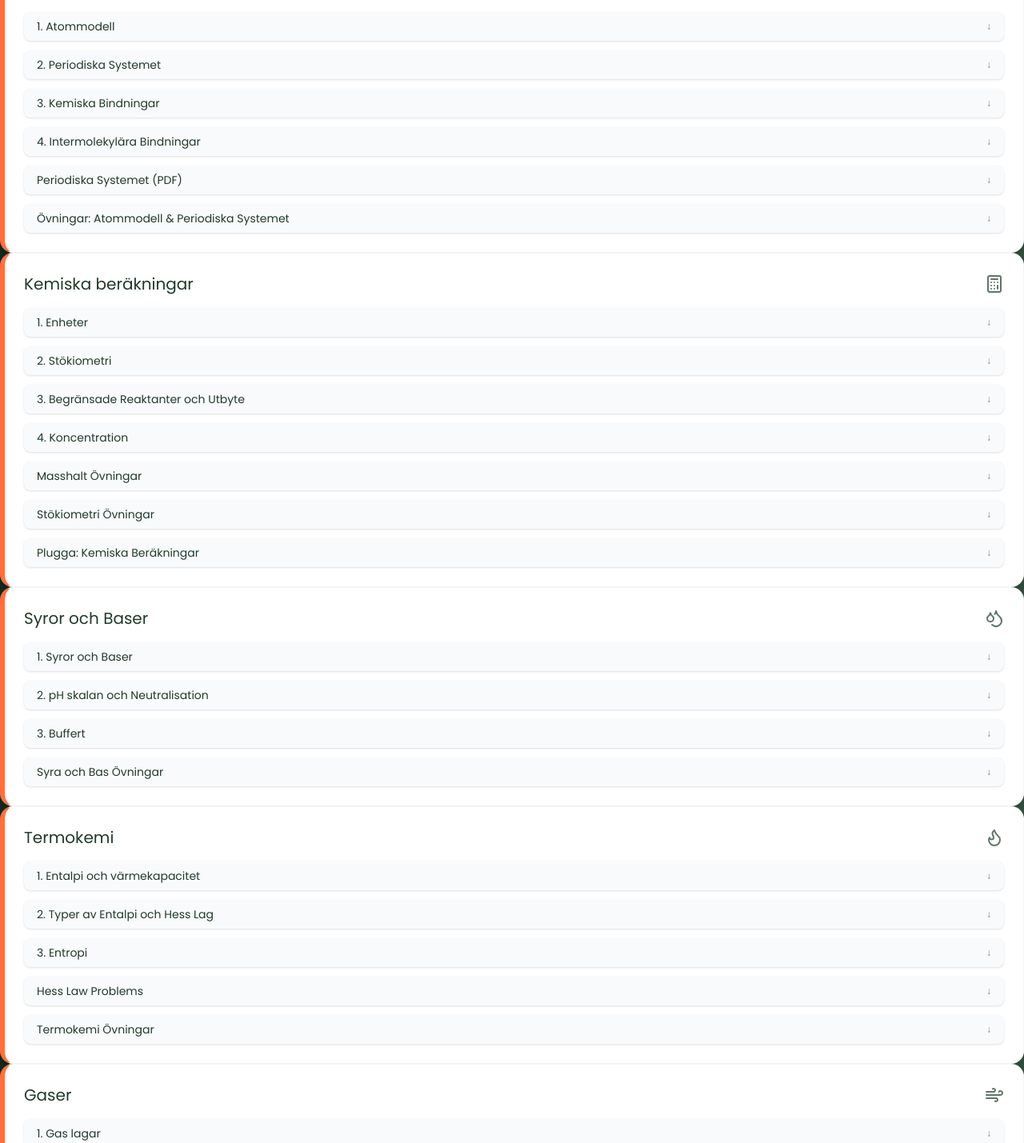
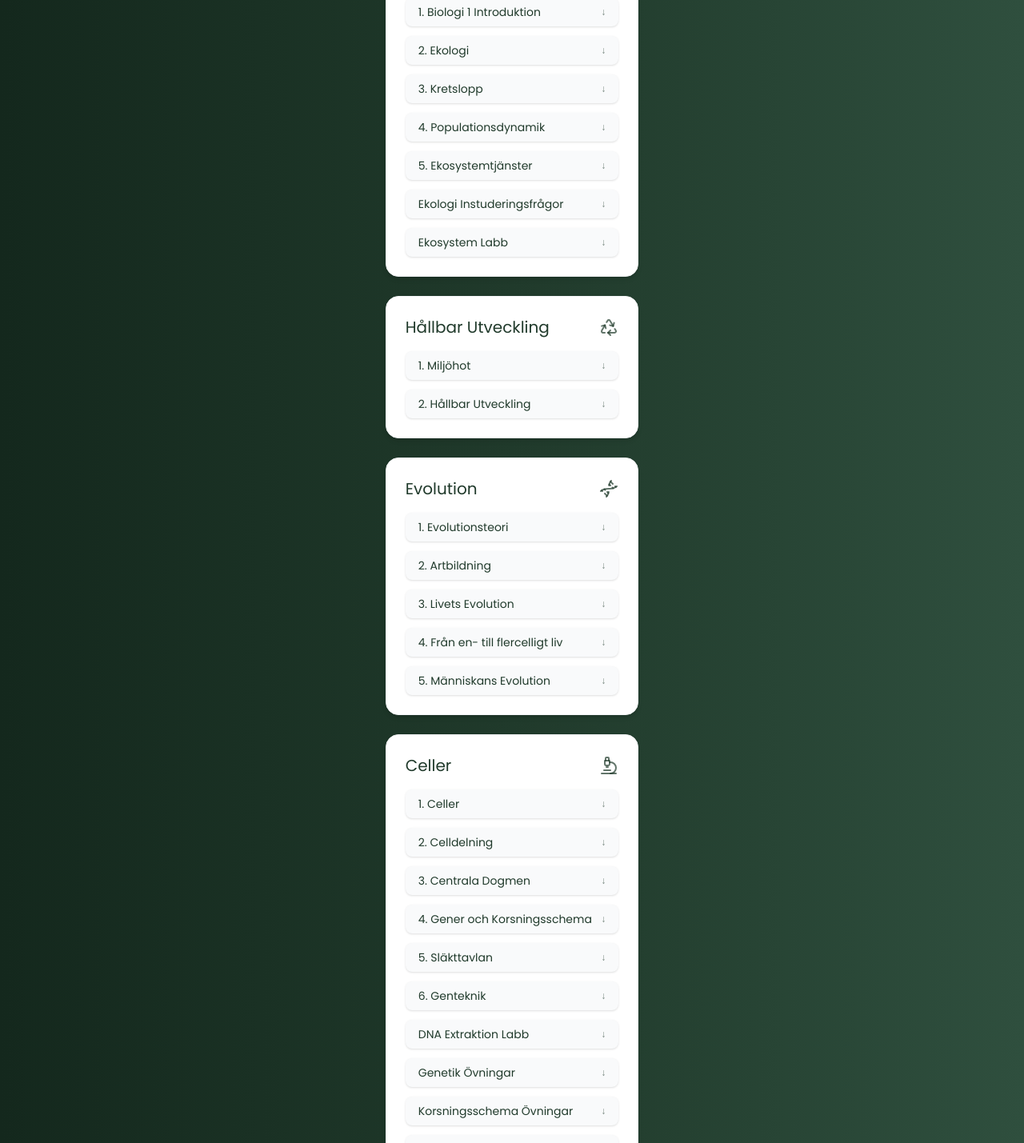
Before and after one commit to jennymakki/Makkis-vetenskaps-rum, a Next.js app in the folder fares-labratorium-next/: page /biologi1 in a window 1280 px wide. Shown: the part 361-1790 px from the top of the page at 80% size. Built offline with nearby package versions, Linux system fonts and the light colour scheme.

Commit message:
biologi1 klar

```diff
--- a/fares-labratorium-next/app/biologi1/page.tsx
+++ b/fares-labratorium-next/app/biologi1/page.tsx
@@ -1,6 +1,6 @@
-import Link from "next/link";
 import LessonCard from "../components/LessonCard";
-import { kemi1Sections } from "@/src/data/kemi1";
+import { biologi1Sections } from "@/src/data/biologi1";
+import BackButton from "../components/BackButton";
 
 export const metadata = {
   title: "Biologi 1 - Makkis Vetenskapsrum",
@@ -8,22 +8,31 @@ export const metadata = {
 
 export default function Biologi1Page() {
   return (
-    <div className="biologi1__div">
-      <h2 className="kemi1__h2">Kemi 1</h2>
+    <main className="max-w-3xl mx-auto px-6 py-12 space-y-10">
 
-      {kemi1Sections.map((section) => (
+      <section className="text-center">
+        <h2 className="text-4xl font-light text-[#f3f3f3]">
+          Biologi 1
+        </h2>
+
+        <p className="text-[#f3f3f3] mt-2">
+          Lektionsmaterial och resurser
+        </p>
+      </section>
+
+      <section className="space-y-6">
+        {biologi1Sections.map((section) => (
           <LessonCard
             key={section.title}
             title={section.title}
             Icon={section.icon}
             files={section.files}
-          themeClass={section.theme}
           />
         ))}
+      </section>
 
-      <Link href="/kemi" className="Back">
-        Tillbaka
-      </Link>
-    </div>
+      <BackButton />
+
+    </main>
   );
 }
--- a/fares-labratorium-next/src/data/biologi1.ts
+++ b/fares-labratorium-next/src/data/biologi1.ts
@@ -0,0 +1,170 @@
+import {
+  Globe,
+  Recycle,
+  Dna,
+  Microscope,
+  PawPrint,
+  TreePine,
+} from "lucide-react";
+
+export const biologi1Sections = [
+  {
+    title: "Ekologi",
+    icon: Globe,
+    theme: "theme-biology",
+    files: [
+      {
+        name: "1. Biologi 1 Introduktion",
+        href: "/lessons/biologi1/1. Ekologi/1. Biologi 1 Introduktion.pptx",
+      },
+      {
+        name: "2. Ekologi",
+        href: "/lessons/biologi1/1. Ekologi/2. Ekologi.pptx",
+      },
+      {
+        name: "3. Kretslopp",
+        href: "/lessons/biologi1/1. Ekologi/3. Kretslopp.pptx",
+      },
+      {
+        name: "4. Populationsdynamik",
+        href: "/lessons/biologi1/1. Ekologi/4. Populationsdynamik.pptx",
+      },
+      {
+        name: "5. Ekosystemtjänster",
+        href: "/lessons/biologi1/1. Ekologi/5. Ekosystemtjänster.pptx",
+      },
+      {
+        name: "Ekologi Instuderingsfrågor",
+        href: "/lessons/biologi1/1. Ekologi/Ekologi Instuderingsfrågor.docx",
+      },
+      {
+        name: "Ekosystem Labb",
+        href: "/lessons/biologi1/1. Ekologi/Ekosystem Labb.docx",
+      },
+    ],
+  },
+
+  {
+    title: "Hållbar Utveckling",
+    icon: Recycle,
+    theme: "theme-biology",
+    files: [
+      {
+        name: "1. Miljöhot",
+        href: "/lessons/biologi1/2. Hållbar Utveckling/1. Miljöhot.pptx",
+      },
+      {
+        name: "2. Hållbar Utveckling",
+        href: "/lessons/biologi1/2. Hållbar Utveckling/2. Hållbar Utveckling.pptx",
+      },
+    ],
+  },
+
+  {
+    title: "Evolution",
+    icon: Dna,
+    theme: "theme-biology",
+    files: [
+      {
+        name: "1. Evolutionsteori",
+        href: "/lessons/biologi1/3. Evolution/1. Evolutionsteori.pptx",
+      },
+      {
+        name: "2. Artbildning",
+        href: "/lessons/biologi1/3. Evolution/2. Artbildning.pptx",
+      },
+      {
+        name: "3. Livets Evolution",
+        href: "/lessons/biologi1/3. Evolution/3. Livets Evolution .pptx",
+      },
+      {
+        name: "4. Från en- till flercelligt liv",
+        href: "/lessons/biologi1/3. Evolution/4. Från en- till flercelligt liv .pptx",
+      },
+      {
+        name: "5. Människans Evolution",
+        href: "/lessons/biologi1/3. Evolution/5. Människans Evolution .pptx",
+      },
+    ],
+  },
+
+  {
+    title: "Celler",
+    icon: Microscope,
+    theme: "theme-biology",
+    files: [
+      {
+        name: "1. Celler",
+        href: "/lessons/biologi1/4. Celler/1. Celler .pptx",
+      },
+      {
+        name: "2. Celldelning",
+        href: "/lessons/biologi1/4. Celler/2. Celldelning.pptx",
+      },
+      {
+        name: "3. Centrala Dogmen",
+        href: "/lessons/biologi1/4. Celler/3. Centrala Dogmen .pptx",
+      },
+      {
+        name: "4. Gener och Korsningsschema",
+        href: "/lessons/biologi1/4. Celler/4. Gener och Korsningsschema.pptx",
+      },
+      {
+        name: "5. Släkttavlan",
+        href: "/lessons/biologi1/4. Celler/5. Släkttavlan.pptx",
+      },
+      {
+        name: "6. Genteknik",
+        href: "/lessons/biologi1/4. Celler/6. Genteknik .pptx",
+      },
+      {
+        name: "DNA Extraktion Labb",
+        href: "/lessons/biologi1/4. Celler/DNA Extraktion Labb.docx",
+      },
+      {
+        name: "Genetik Övningar",
+        href: "/lessons/biologi1/4. Celler/Genetik Övningar.pdf",
+      },
+      {
+        name: "Korsningsschema Övningar",
+        href: "/lessons/biologi1/4. Celler/Korsningsschema Övningar.docx",
+      },
+      {
+        name: "Mikroskop Labb",
+        href: "/lessons/biologi1/4. Celler/Mikroskop Labb.docx",
+      },
+    ],
+  },
+
+  {
+    title: "Etologi",
+    icon: PawPrint,
+    theme: "theme-biology",
+    files: [
+      {
+        name: "1. Etologi",
+        href: "/lessons/biologi1/5. Etologi/1. Etologi .pptx",
+      },
+      {
+        name: "Etologi Fältstudie",
+        href: "/lessons/biologi1/5. Etologi/Etologi Fältstudie.docx",
+      },
+    ],
+  },
+
+  {
+    title: "Systematik",
+    icon: TreePine,
+    theme: "theme-biology",
+    files: [
+      {
+        name: "1. Systematik",
+        href: "/lessons/biologi1/6. Systematik/1. Systematik .pptx",
+      },
+      {
+        name: "Dikotomnyckel - Utomjordningar",
+        href: "/lessons/biologi1/6. Systematik/Dikotomnyckel - Utomjordningar.docx",
+      },
+    ],
+  },
+];
```
Lines whose indentation alone changed are shown as unchanged.
